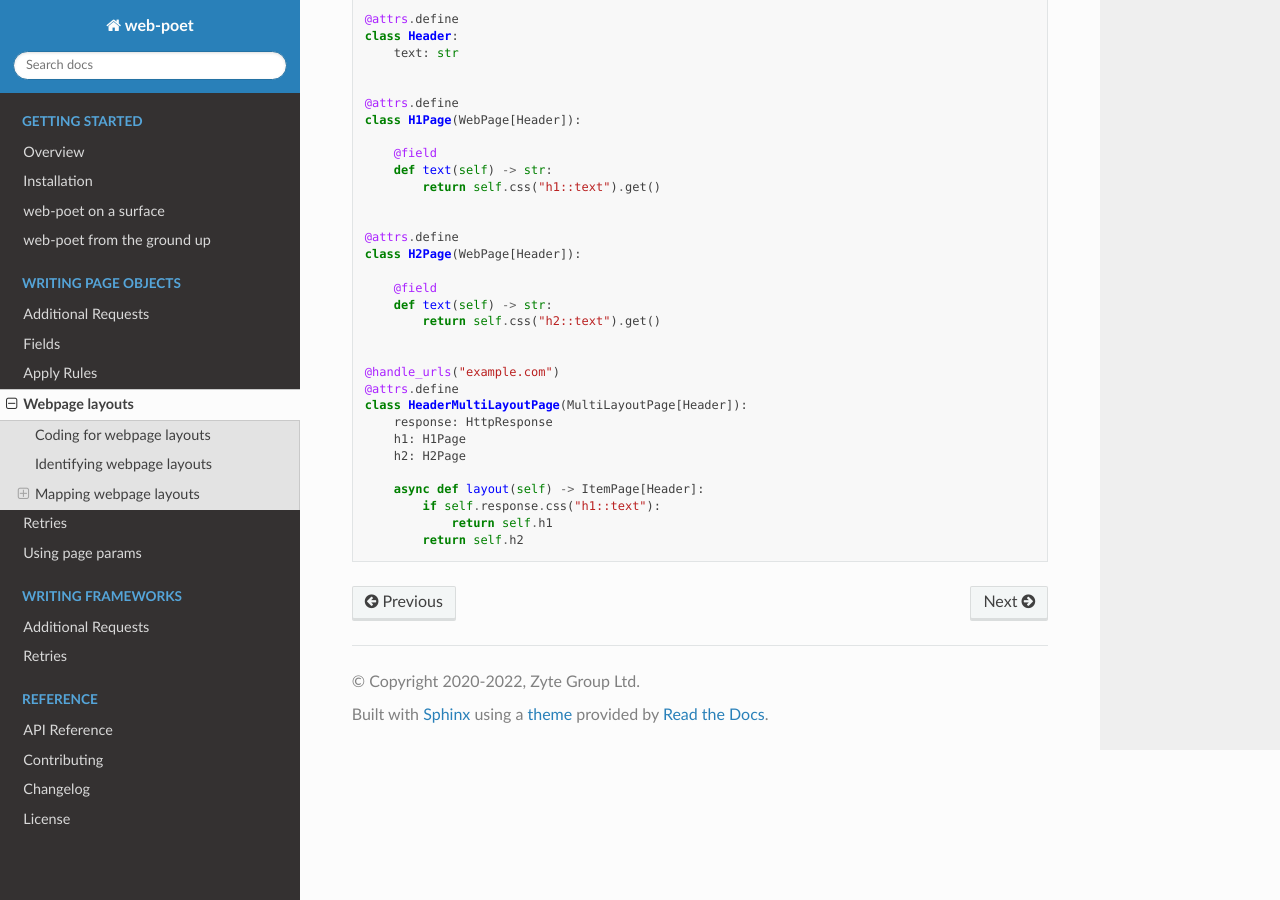
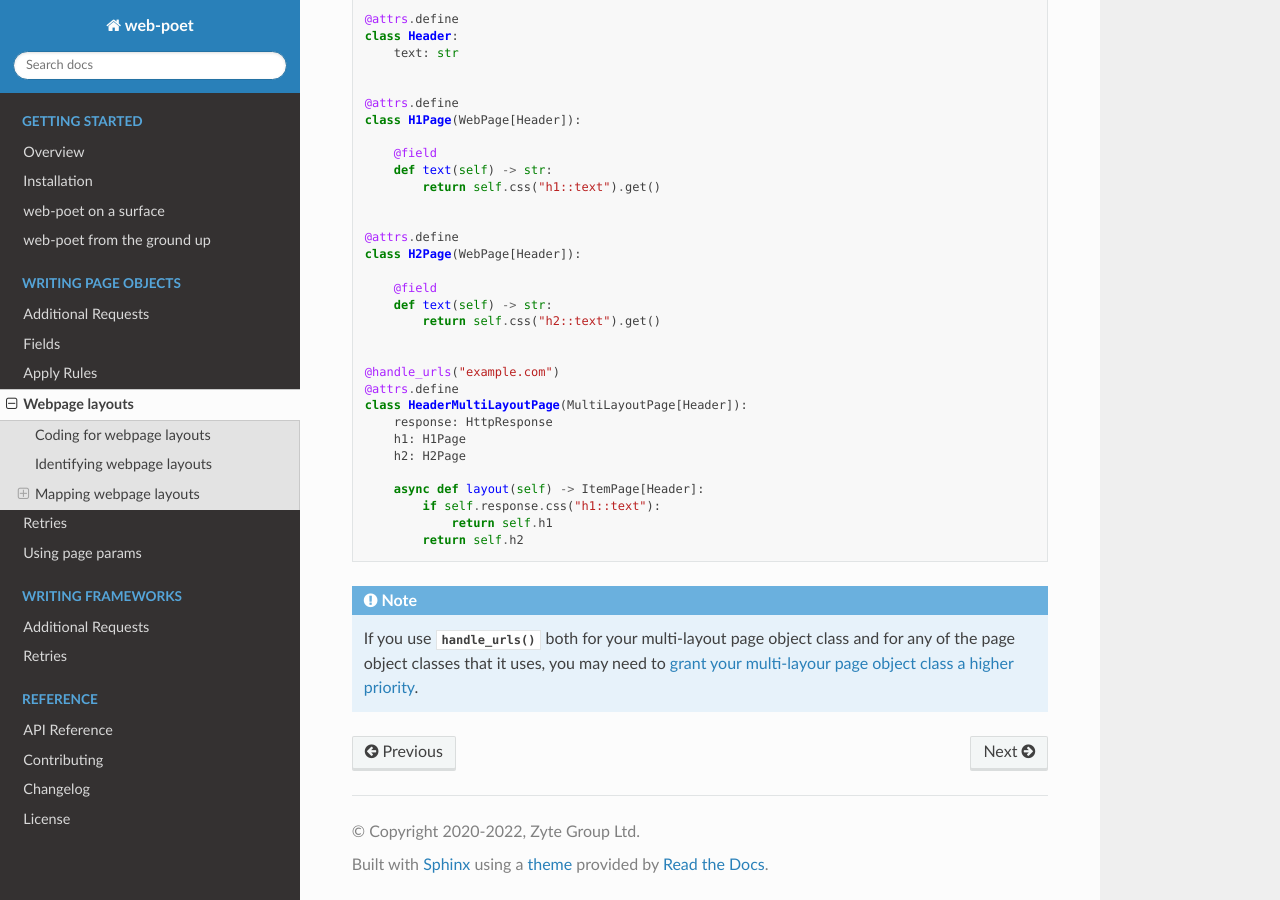
Before and after one commit to scrapinghub/web-poet, a Sphinx documentation site: the page built from docs/page-objects/layouts.rst, in a window 1280 px wide and 900 px high, scrolled down 2400 px. Built offline with Sphinx 7.4.7 and the Read the Docs theme 2.0.0, drawn with Linux system fonts in a browser that asks for light colours.

Commit message:
Mention priority resolution on the multi-layout page object class documentation

```diff
--- a/docs/page-objects/layouts.rst
+++ b/docs/page-objects/layouts.rst
@@ -160,3 +160,8 @@ page object to use. For example:
             if self.response.css("h1::text"):
                 return self.h1
             return self.h2
+
+.. note:: If you use :func:`~web_poet.handle_urls` both for your multi-layout
+          page object class and for any of the page object classes that it
+          uses, you may need to :ref:`grant your multi-layour page object class
+          a higher priority <rules-priority-resolution>`.
```
